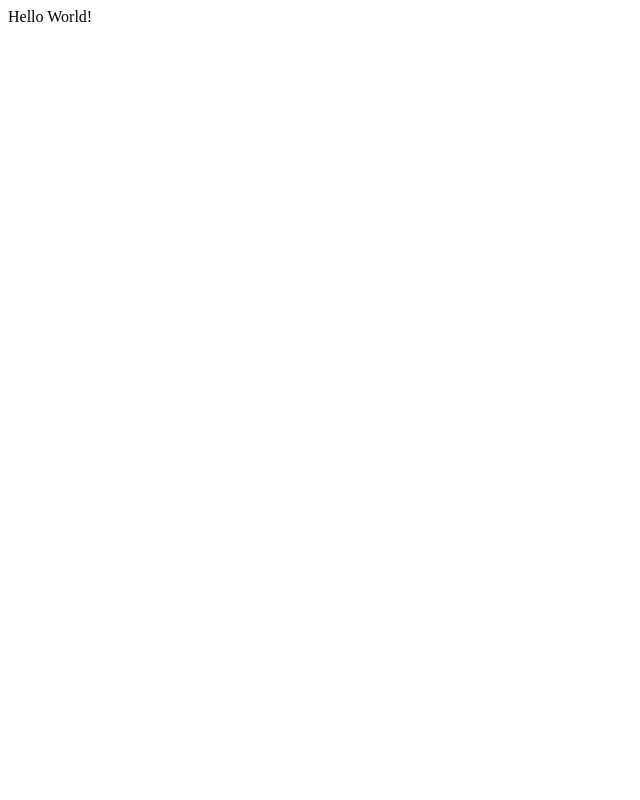
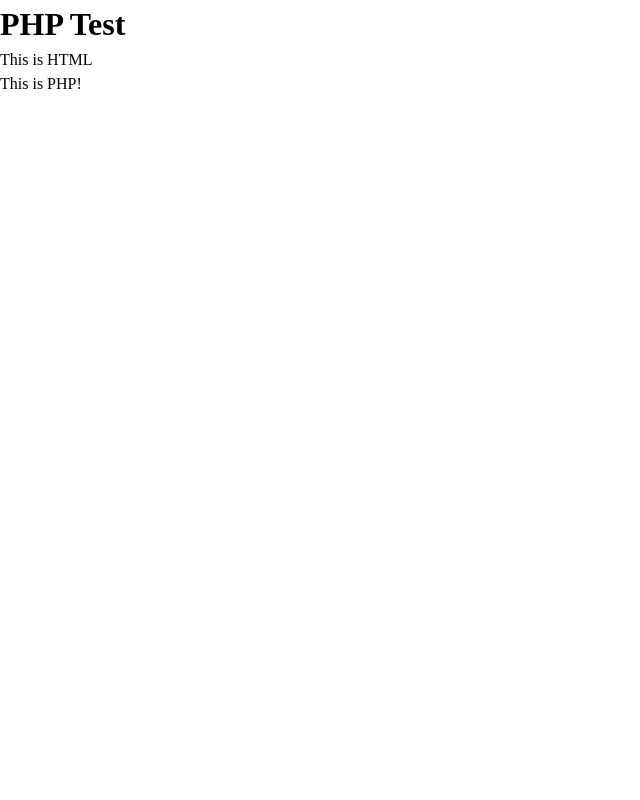
Before and after one commit to kebab-case-dev/php, a PHP site: page / in a window 1280 px wide. Before the commit the part shown is almost empty. Shown: the whole page, without its empty margins (0-640 px from the left). Run offline with PHP 8.4, Linux system fonts and the light colour scheme.

Commit message:
basic style system aufgesetzt

```diff
--- a/index.php
+++ b/index.php
@@ -1,3 +1,20 @@
-<?php
-    echo "Hello World!";
-?>
+<DOCTYPE html>
+<html lang="de">
+<head>
+    <meta charset="UTF-8">
+    <meta name="description" content="PHP Projekte">
+    <meta name="author" content="Bilal Kuzey">
+    <meta name="viewport" content="width=device-width, initial-scale=1.0">
+    <meta name="keywords" content="PHP, PHP-Projekte">
+    <title>PHP Projekte</title>
+    <link rel="stylesheet" type="text/css" href="reset.css">
+    <link rel="stylesheet" type="text/css" href="style.css">
+</head>
+<body>
+    <h1>PHP Test</h1>
+    <p>This is HTML</p>
+    <?php
+        echo "This is PHP!";
+    ?>
+</body>
+</html>
--- /dev/null
+++ b/reset.css
@@ -0,0 +1,27 @@
+*, *::before, *::after {
+    box-sizing: border-box;
+}
+* {
+    margin: 0;
+}
+html, body {
+    height: 100%;
+}
+body {
+    line-height: 1.5;
+    -webkit-font-smoothing: antialiased;
+    -moz-osx-font-smoothing: grayscale;
+}
+img, picture, video, canvas, svg {
+    display: block;
+    max-width: 100%;
+}
+input, button, textarea, select {
+    font: inherit;
+}
+p, h1, h2, h3, h4, h5, h6 {
+    overflow-wrap: break-word;
+}
+#root, #__next {
+    isolation: isolate;
+}
```
Also changed, not shown: style.css (added).
